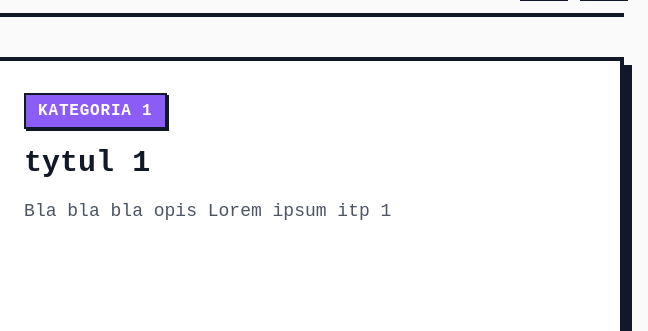
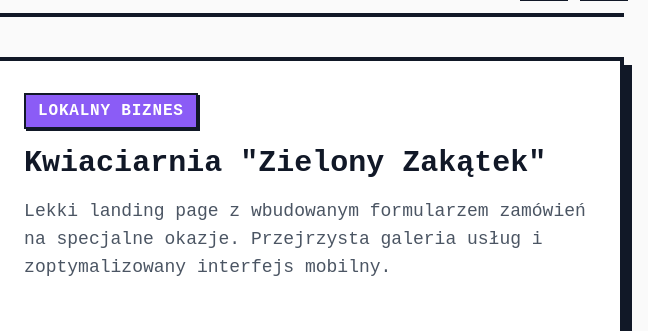
Before and after one commit to luxdeluxgm-cmd/portfolio, a plain HTML site: page strony-internetowe.html in a window 1280 px wide. Shown: the part 725-1056 px from the top of the page, 632-1280 px from the left. Drawn offline with nearby package versions, Linux system fonts and the light colour scheme; a web font is replaced by a local one.

Commit message:
added one demo website

```diff
--- a/strony-internetowe.html
+++ b/strony-internetowe.html
@@ -85,26 +85,21 @@
 
             <div class="bg-btnDark border-4 border-textMain p-4 sm:p-8 shadow-[4px_4px_0px_0px_#111827] sm:shadow-[8px_8px_0px_0px_#111827] flex flex-col lg:flex-row gap-6 sm:gap-8">
                 <div class="w-full lg:w-1/2 border-4 border-textMain overflow-hidden shadow-[4px_4px_0px_0px_#111827] bg-[#e5e7eb] flex items-center justify-center min-h-[200px] sm:min-h-[340px]">
-                    <img id="demo-img" src="https://www.jacksonsquareshopping.co.uk/wp-content/uploads/2016/12/placeholder-1920x1080-copy.png" alt="Zrzut ekranu projektu" class="w-full h-full object-cover">
+                    <img id="demo-img1" src="img/pl/kwiaciarnia.png" alt="Zrzut ekranu projektu" class="w-full h-full object-cover">
                 </div>
 
                 <div class="w-full lg:w-1/2 flex flex-col justify-center text-left">
                     <div id="demo-badge" class="inline-block bg-accent border-2 border-textMain px-3 py-1 font-bold text-white shadow-[2px_2px_0px_0px_#111827] uppercase tracking-wider w-max mb-4 text-sm sm:text-base">
-                        kategoria 1
+                        LOKALNY BIZNES
                     </div>
-                    <h3 id="demo-title" class="text-2xl sm:text-3xl font-bold mb-4">tytul 1</h3>
+                    <h3 id="demo-title" class="text-2xl sm:text-3xl font-bold mb-4"> Kwiaciarnia "Zielony Zakątek"</h3>
                     <p id="demo-desc" class="text-base sm:text-lg text-textMuted leading-relaxed mb-8">
-                        Bla bla bla opis Lorem ipsum itp 1
+                        Lekki landing page z wbudowanym formularzem zamówień na specjalne okazje. Przejrzysta galeria usług i zoptymalizowany interfejs mobilny.
                     </p>
                     <div class="flex flex-col sm:flex-row gap-4 font-bold mt-auto w-full sm:w-auto">
                         <a id="demo-live" href="#" target="_blank" rel="noopener noreferrer" class="bg-accent border-4 border-textMain text-white px-6 py-3 shadow-[4px_4px_0px_0px_#111827] lg:hover:bg-textMain lg:hover:text-white active:bg-textMain active:text-white transition-none text-center">
                             Zobacz na żywo
                         </a>
-                        <!--
-                        <a id="demo-code" href="#" target="_blank" rel="noopener noreferrer" class="bg-background border-4 border-textMain text-textMain px-6 py-3 shadow-[4px_4px_0px_0px_#111827] lg:hover:bg-accent active:bg-accent transition-none text-center">
-                            Kod źródłowy
-                        </a>
-                      -->
                     </div>
                 </div>
             </div>
```
Also changed, not shown: 1 other file.
